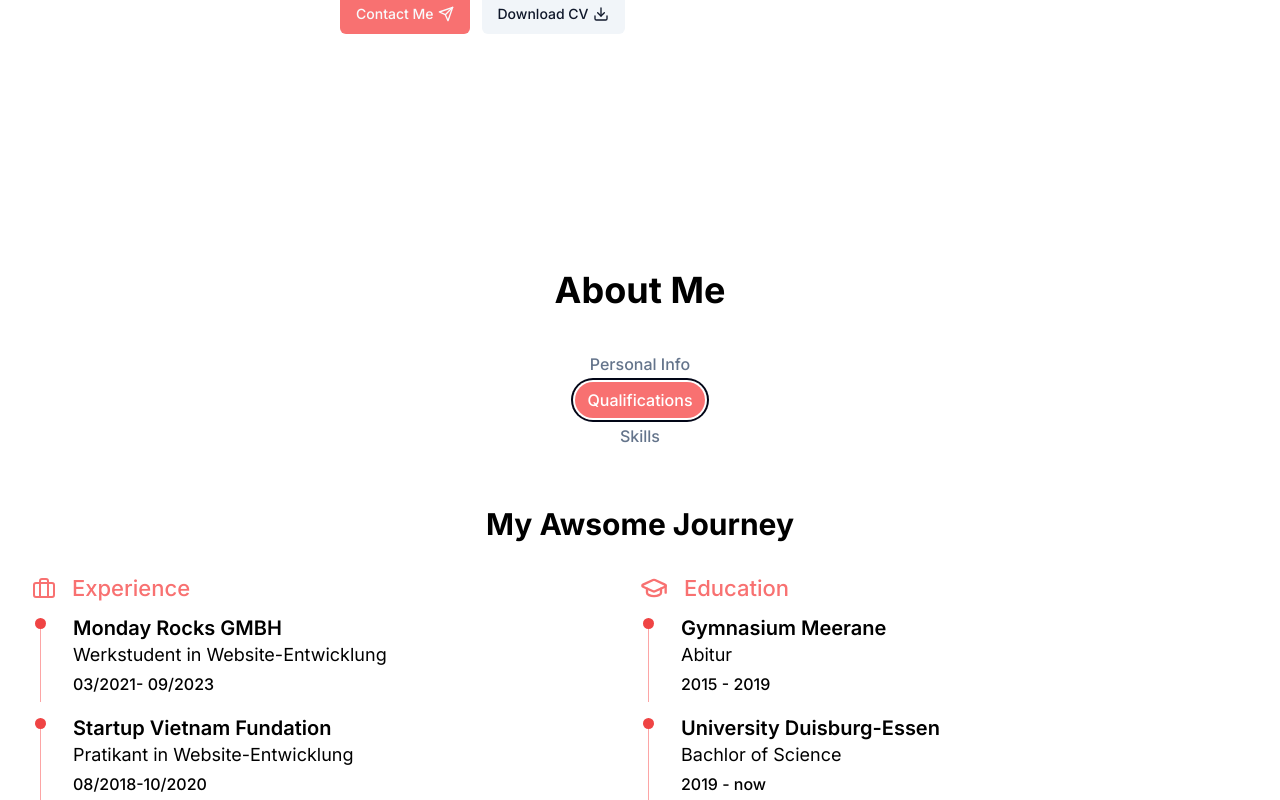
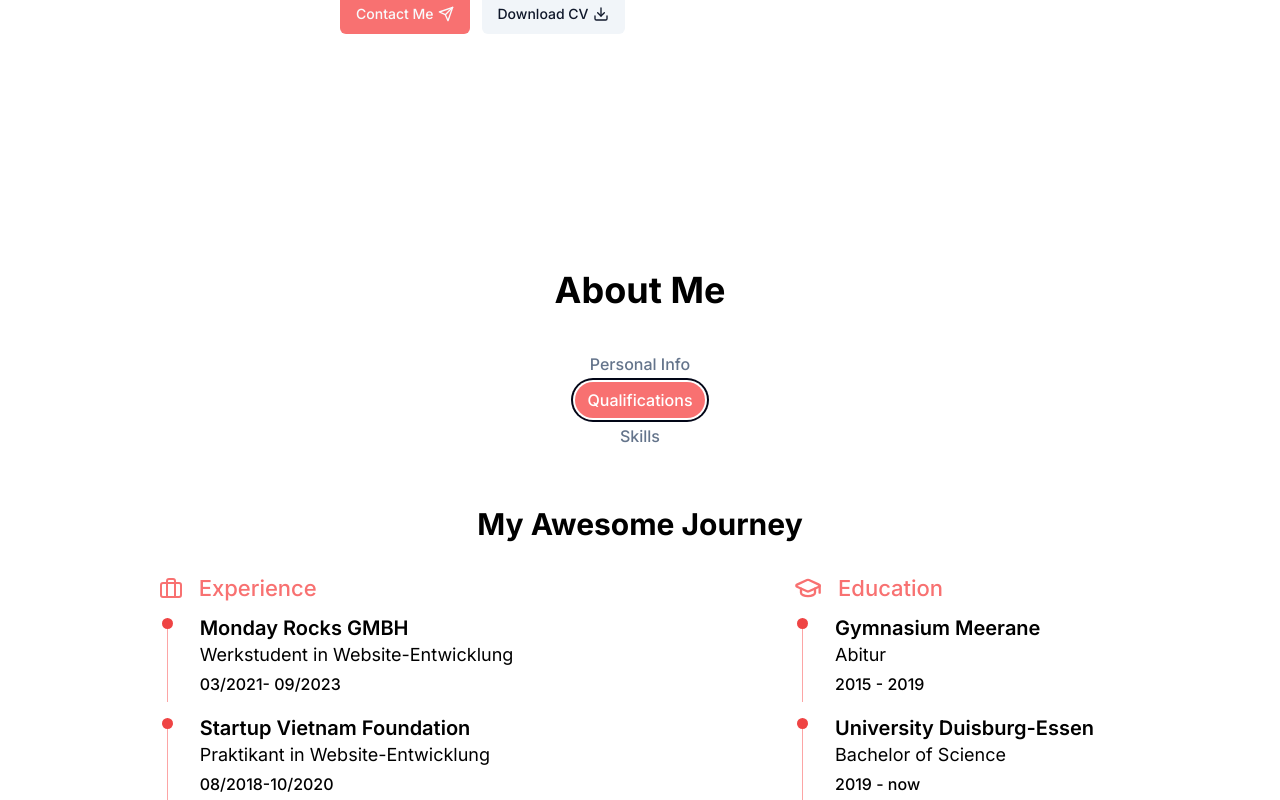
Before and after one commit to duydao154/my-portfolio, a Next.js app: page / in a window 1280 px wide. Both pictures are taken after a click on the tab "Qualifications". Shown: the part 546-1346 px from the top of the page. Built offline with nearby package versions, Linux system fonts and the light colour scheme.

Commit message:
CHORE: fix layout

```diff
--- a/app/api/contact/route.ts
+++ b/app/api/contact/route.ts
@@ -8,13 +8,10 @@ const nodemailer = require("nodemailer");
 export async function POST(req: Request) {
   const username = process.env.NEXT_PUBLIC_EMAIL_USERNAME;
   const password = process.env.NEXT_PUBLIC_EMAIL_PASSWORD;
-  console.log(username, password);
 
   try {
     const body = await req.json();
     const { name, email, message } = body;
-
-    console.log(name, email, message);
 
     const transporter = nodemailer.createTransport({
       service: "Gmail",
--- a/app/layout.tsx
+++ b/app/layout.tsx
@@ -4,6 +4,7 @@ import "./globals.css";
 import Header from "@/components/Header";
 import Footer from "@/components/Footer";
 import { ThemeProvider } from "@/components/ThemeProvider";
+import { ToasterProvider } from "@/providers/toast-provider";
 
 const inter = Inter({ subsets: ["latin"] });
 
@@ -22,6 +23,7 @@ export default function RootLayout({
       <body className={inter.className}>
         <div className="flex flex-col min-h-[100vh]">
           <ThemeProvider attribute="class" defaultTheme="light">
+            <ToasterProvider />
             <Header />
             {children}
             <Footer />
--- a/app/template.tsx
+++ b/app/template.tsx
@@ -11,7 +11,6 @@ interface TemplateProps {
 
 const Template: React.FC<TemplateProps> = ({ children }) => {
   const completion: any = useScrollProgress();
-  console.log(completion);
 
   const variants = {
     hidden: { opacity: 0 },
--- a/components/AboutMe.tsx
+++ b/components/AboutMe.tsx
@@ -50,7 +50,7 @@ const qualificationData = [
       },
       {
         university: "University Duisburg-Essen",
-        qualification: "Bachlor of Science",
+        qualification: "Bachelor of Science",
         years: "2019 - now",
       },
     ],
@@ -64,8 +64,8 @@ const qualificationData = [
         years: "03/2021- 09/2023",
       },
       {
-        company: "Startup Vietnam Fundation",
-        role: "Pratikant in Website-Entwicklung",
+        company: "Startup Vietnam Foundation",
+        role: "Praktikant in Website-Entwicklung",
         years: "08/2018-10/2020",
       },
     ],
@@ -153,9 +153,10 @@ const AboutMe2 = () => {
                   <div>
                     <h3 className="h3 mb-8 text-center xl:text-left">
                       {" "}
-                      My Awsome Journey
+                      My Awesome Journey
                     </h3>
-                    <div className="grid md:grid-cols-2 gap-y-8">
+                    <div>
+                      <div className="grid md:grid-cols-2 gap-y-8 justify-items-center">
                         <div className="flex flex-col gap-y-4">
                           <div className="flex gap-x-4 items-center text-[22px] text-red-400">
                             <Briefcase />
@@ -169,7 +170,10 @@ const AboutMe2 = () => {
                                 const { company, role, years } = item;
 
                                 return (
-                                <div className="flex gap-x-8 group" key={index}>
+                                  <div
+                                    className="flex gap-x-8 group"
+                                    key={index}
+                                  >
                                     <div className="h-[84px] w-[1px] bg-red-300 relative ml-2">
                                       <div className="w-[11px] h-[11px] rounded-full bg-red-500 absolute -left-[5px] group-hover:translate-y-[84px] transition-all duration-500"></div>
                                     </div>
@@ -201,10 +205,14 @@ const AboutMe2 = () => {
                           <div className="flex flex-col gap-y-4">
                             {getData(qualificationData, "education").data.map(
                               (item: any, index: any) => {
-                              const { university, qualification, years } = item;
+                                const { university, qualification, years } =
+                                  item;
 
                                 return (
-                                <div className="flex gap-x-8 group" key={index}>
+                                  <div
+                                    className="flex gap-x-8 group"
+                                    key={index}
+                                  >
                                     <div className="h-[84px] w-[1px] bg-red-300 relative ml-2">
                                       <div className="w-[11px] h-[11px] rounded-full bg-red-500 absolute -left-[5px] group-hover:translate-y-[84px] transition-all duration-500"></div>
                                     </div>
@@ -223,6 +231,7 @@ const AboutMe2 = () => {
                                 );
                               }
                             )}
+                          </div>
                         </div>
                       </div>
                     </div>
--- a/components/ContactForm.tsx
+++ b/components/ContactForm.tsx
@@ -13,6 +13,7 @@ import { User, MailIcon, ArrowRightIcon, MessageSquare } from "lucide-react";
 
 import * as z from "zod";
 import { useRouter } from "next/navigation";
+import { useState } from "react";
 
 const formSchema = z.object({
   name: z.string().min(1),
@@ -24,7 +25,6 @@ type ContactFormValues = z.infer<typeof formSchema>;
 
 const ContactForm = () => {
   const router = useRouter();
-
   const form = useForm<ContactFormValues>({
     resolver: zodResolver(formSchema),
     defaultValues: {
@@ -37,6 +37,7 @@ const ContactForm = () => {
   const onSubmit = async (data: ContactFormValues) => {
     try {
       await axios.post(`/api/contact/`, data);
+      router.push("/");
       router.refresh();
       toast.success("Email sended updated.");
     } catch (error: any) {
--- a/components/Work.tsx
+++ b/components/Work.tsx
@@ -44,8 +44,6 @@ const projectData: Project[] = [
     github: "/",
   },
 ];
-
-console.log(projectData.slice(0, 2));
 
 const Work = () => {
   return (
--- /dev/null
+++ b/providers/toast-provider.tsx
@@ -0,0 +1,7 @@
+"use client";
+
+import { Toaster } from "react-hot-toast";
+
+export const ToasterProvider = () => {
+  return <Toaster />;
+};
```
Lines whose indentation alone changed are shown as unchanged.
